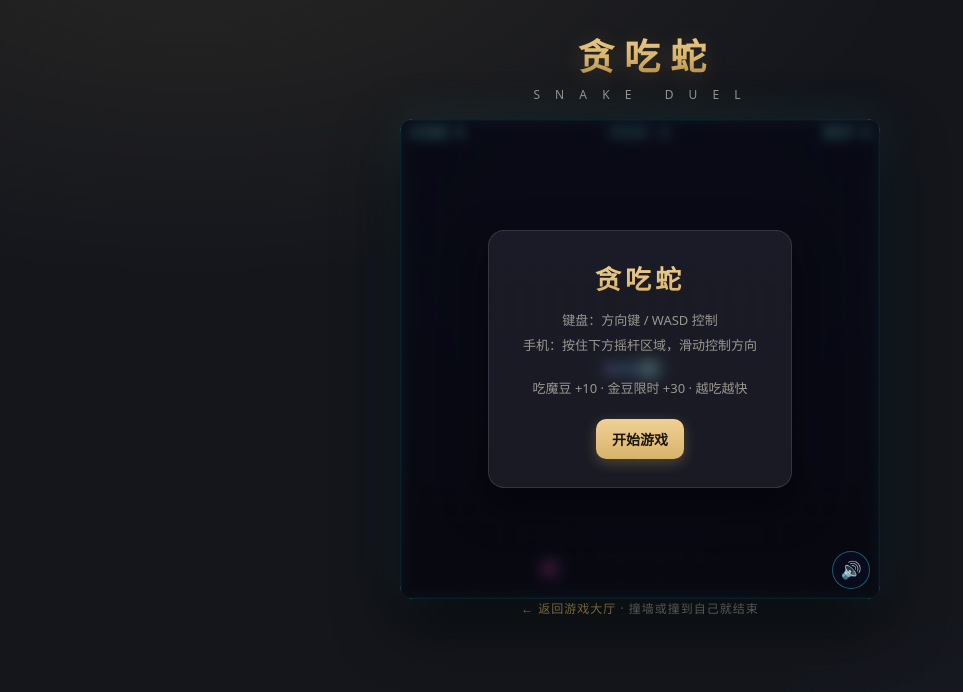
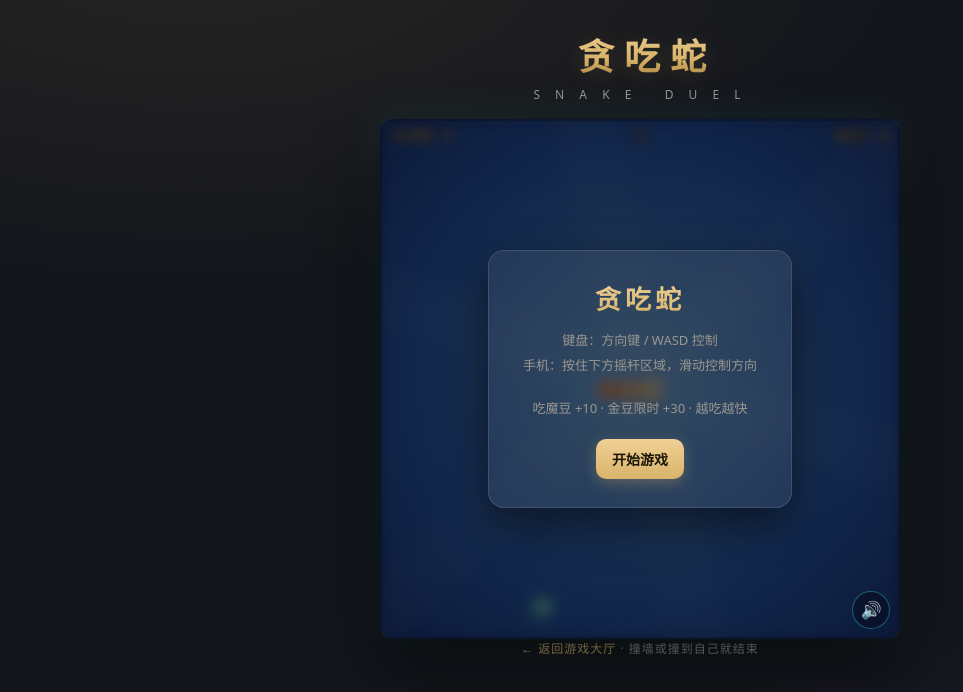
Before and after one commit to wms11011/gomoku, a website: page public/snake.html in a window 1280 px wide. Shown: the whole page, without its empty margins (0-963 px from the left). Drawn offline with Linux system fonts and the light colour scheme; animation ran at ten frames a second.

Commit message:
贪吃蛇三项修复：转向判定与移动方向比较（防边缘误撞）、画布JS自适应一屏放下、画风改为绝区零明亮果冻风

```diff
--- a/public/css/style.css
+++ b/public/css/style.css
@@ -601,8 +601,7 @@ body {
 
 #snake-board {
   display: block;
-  width: min(480px, calc(100vw - 40px));
-  height: auto;
+  margin: 0 auto;
   touch-action: none;
 }
 
@@ -693,12 +692,6 @@ body {
   .snake-header h1 { font-size: 26px; letter-spacing: 6px; }
   .snake-header { margin-bottom: 8px; }
   .snake-header .subtitle { display: none; }
-  #snake-board {
-    width: auto;
-    height: calc(100dvh - 380px);
-    min-height: 280px;
-    max-width: calc(100vw - 24px);
-  }
   #joystick-zone { height: 170px; }
   .snake-hint { display: none; }
 }
@@ -706,17 +699,19 @@ body {
 /* 大厅贪吃蛇图标 */
 .snake-icon span {
   position: absolute;
-  width: 22px; height: 22px;
-  border-radius: 50%;
-  background: radial-gradient(circle at 35% 30%, #b8fbff, #37f3ff 60%, #0f7a9c);
-  box-shadow: 0 0 12px rgba(55, 243, 255, 0.8);
+  width: 24px; height: 24px;
+  border-radius: 30%;
+  background: linear-gradient(180deg, #ffcf6e, #ff913d 60%, #e0552b);
+  box-shadow: inset 0 2px 2px rgba(255,255,255,0.5), 0 3px 6px rgba(0,0,0,0.4);
 }
-.snake-icon span:nth-child(1) { top: 22px; left: 22px; }
-.snake-icon span:nth-child(2) { top: 34px; left: 38px; background: radial-gradient(circle at 35% 30%, #8fd3ff, #2b6fe0 60%, #1e4694); }
-.snake-icon span:nth-child(3) { top: 50px; left: 54px; background: radial-gradient(circle at 35% 30%, #d0a8ff, #9b5de5 60%, #5c2e99); }
+.snake-icon span:nth-child(1) { top: 20px; left: 20px; }
+.snake-icon span:nth-child(2) { top: 36px; left: 38px; background: linear-gradient(180deg, #ffb154, #f5722a 60%, #c93f2e); }
+.snake-icon span:nth-child(3) { top: 52px; left: 56px; background: linear-gradient(180deg, #ff913d, #e0552b 60%, #a8321f); }
 .snake-icon span:nth-child(4) {
-  top: 26px; left: 56px;
-  width: 12px; height: 12px;
-  background: radial-gradient(circle at 35% 30%, #fff, #ff4fd8 60%, #7a1060);
-  box-shadow: 0 0 10px rgba(255, 79, 216, 0.9);
+  top: 24px; left: 58px;
+  width: 13px; height: 13px;
+  border-radius: 3px;
+  background: #4ff3d8;
+  border: 2px solid #fff;
+  box-shadow: 0 0 10px rgba(79, 243, 216, 0.9);
 }
--- a/public/js/snake/main.js
+++ b/public/js/snake/main.js
@@ -1,7 +1,8 @@
 /**
- * 贪吃蛇渲染与交互：绝区零「蛇对蛇」霓虹街机风。
- * 深青蓝夜空 + 霓虹网格 + 发光蛇身 + CRT 扫描线；
+ * 贪吃蛇渲染与交互：还原绝区零「蛇对蛇」画风 ——
+ * 明亮天蓝竞技场 + 橙色果冻方块蛇 + 像素纸屑粒子 + 街头潮流 UI。
  * 操控：虚拟模拟摇杆（浮动着点）+ 键盘方向键/WASD。
+ * 画布由 JS 按视口自适应，保证手机上一屏放下无需滚动。
  * 游戏逻辑全部在 js/snake/core.js。
  */
 (function () {
@@ -14,17 +15,18 @@
   const CELL = 28;
   const SIZE = GRID * CELL; // 672 逻辑像素
 
-  // ---------- 配色（霓虹） ----------
-  const NEON = {
-    bg0: '#0a0e24', bg1: '#05070f',
-    grid: 'rgba(64, 140, 255, 0.10)',
-    snakeHead: '#b8fbff',
-    snakeA: '#37f3ff',   // 头部亮青
-    snakeB: '#2b6fe0',   // 中段蓝
-    snakeC: '#9b5de5',   // 尾部紫
-    food: '#ff4fd8',     // 魔豆品红
-    bonus: '#ffd94f',    // 金豆
-    text: '#8ff6ff',
+  // ---------- 配色（绝区零风：明亮蓝场 + 橙果冻蛇） ----------
+  const COL = {
+    arena0: '#53b2ff',  // 场地中心亮蓝
+    arena1: '#2470e0',  // 中场蓝
+    arena2: '#0e3a92',  // 边缘深蓝
+    grid: 'rgba(255,255,255,.10)',
+    snakeHead: '#ffd97a',
+    snake: ['#ffcf6e', '#ffb154', '#ff913d', '#f5722a', '#e0552b', '#c93f2e'],
+    food: '#4ff3d8',
+    bonus: '#ffd94f',
+    hud: '#ffd94f',
+    confetti: ['#ffd94f', '#4ff3d8', '#ff4fd8', '#8fb8ff', '#ff9a3d', '#a6ff6e'],
   };
 
   // ---------- DOM ----------
@@ -46,7 +48,7 @@
   try { best = Number(localStorage.getItem('snake-best')) || 0; } catch { /* 忽略 */ }
 
   // ---------- 特效状态 ----------
-  let particles = [];   // {x,y,vx,vy,life,maxLife,color,size}
+  let particles = [];   // 方块纸屑 {x,y,vx,vy,rot,vr,life,maxLife,color,size}
   let floaters = [];    // {text,x,y,t,color}
   let shake = 0;
   let deathFlash = 0;
@@ -83,190 +85,215 @@
     start: () => [330, 440, 660].forEach((f, i) => tone(f, 0.09, i * 0.06, 'triangle', 0.08)),
   };
 
-  // ---------- 画布初始化 ----------
-  function setupCanvas() {
+  // ---------- 画布尺寸自适应（一屏放下） ----------
+  function isTouch() {
+    return 'ontouchstart' in window || navigator.maxTouchPoints > 0;
+  }
+
+  function fitCanvas() {
     const dpr = window.devicePixelRatio || 1;
     canvas.width = SIZE * dpr;
     canvas.height = SIZE * dpr;
     ctx.setTransform(dpr, 0, 0, dpr, 0, 0);
+
+    const header = document.querySelector('.snake-header');
+    const hint = document.querySelector('.snake-hint');
+    const used =
+      (header ? header.offsetHeight : 0) +
+      (isTouch() ? joyZone.offsetHeight + 14 : 0) +
+      (hint && getComputedStyle(hint).display !== 'none' ? hint.offsetHeight : 0) +
+      56; // body 上下 padding + 边距余量
+    const availH = window.innerHeight - used;
+    const size = Math.max(220, Math.min(520, window.innerWidth - 24, availH));
+    canvas.style.width = size + 'px';
+    canvas.style.height = size + 'px';
   }
+
+  window.addEventListener('resize', fitCanvas);
+  window.addEventListener('orientationchange', () => setTimeout(fitCanvas, 200));
 
   function cellCenter(c) {
     return { x: c.x * CELL + CELL / 2, y: c.y * CELL + CELL / 2 };
   }
 
-  // ---------- 背景 ----------
-  const dust = Array.from({ length: 30 }, (_, i) => ({
-    x: (i * 173.3) % SIZE, y: (i * 97.7) % SIZE,
-    r: 0.6 + (i % 3) * 0.5, speed: 6 + (i % 5) * 4,
-  }));
-
+  // ---------- 竞技场背景 ----------
   function drawBackground(t) {
-    const g = ctx.createLinearGradient(0, 0, 0, SIZE);
-    g.addColorStop(0, NEON.bg0);
-    g.addColorStop(1, NEON.bg1);
+    // 中心亮蓝的径向竞技场
+    const g = ctx.createRadialGradient(SIZE / 2, SIZE / 2, SIZE * 0.08, SIZE / 2, SIZE / 2, SIZE * 0.75);
+    g.addColorStop(0, COL.arena0);
+    g.addColorStop(0.55, COL.arena1);
+    g.addColorStop(1, COL.arena2);
     ctx.fillStyle = g;
     ctx.fillRect(0, 0, SIZE, SIZE);
 
-    // 漂浮尘埃
-    ctx.fillStyle = 'rgba(120,200,255,.16)';
-    for (const d of dust) {
-      const y = (d.y + t * d.speed / 1000) % SIZE;
-      ctx.beginPath();
-      ctx.arc(d.x, y, d.r, 0, Math.PI * 2);
-      ctx.fill();
+    // 慢速旋转的光带（速度感）
+    ctx.save();
+    ctx.translate(SIZE / 2, SIZE / 2);
+    ctx.rotate(t / 6000);
+    ctx.fillStyle = 'rgba(255,255,255,.045)';
+    for (let i = 0; i < 3; i++) {
+      ctx.rotate((Math.PI * 2) / 3);
+      ctx.fillRect(-SIZE * 0.06, -SIZE, SIZE * 0.12, SIZE * 2);
     }
+    ctx.restore();
 
-    // 霓虹网格
-    ctx.strokeStyle = NEON.grid;
+    // 浅色网格
+    ctx.strokeStyle = COL.grid;
     ctx.lineWidth = 1;
     for (let i = 1; i < GRID; i++) {
       ctx.beginPath(); ctx.moveTo(i * CELL, 0); ctx.lineTo(i * CELL, SIZE); ctx.stroke();
       ctx.beginPath(); ctx.moveTo(0, i * CELL); ctx.lineTo(SIZE, i * CELL); ctx.stroke();
     }
-
-    // 四角暗角
-    const v = ctx.createRadialGradient(SIZE / 2, SIZE / 2, SIZE * 0.35, SIZE / 2, SIZE / 2, SIZE * 0.75);
-    v.addColorStop(0, 'rgba(0,0,0,0)');
-    v.addColorStop(1, 'rgba(0,0,0,0.42)');
-    ctx.fillStyle = v;
-    ctx.fillRect(0, 0, SIZE, SIZE);
   }
 
-  function drawScanlines() {
-    ctx.fillStyle = 'rgba(0,0,0,0.06)';
-    for (let y = 0; y < SIZE; y += 4) ctx.fillRect(0, y, SIZE, 1.5);
+  // ---------- 果冻方块（伪 3D 圆角立方体） ----------
+  function roundRect(c, x, y, w, h, r) {
+    c.beginPath();
+    c.moveTo(x + r, y);
+    c.arcTo(x + w, y, x + w, y + h, r);
+    c.arcTo(x + w, y + h, x, y + h, r);
+    c.arcTo(x, y + h, x, y, r);
+    c.arcTo(x, y, x + w, y, r);
+    c.closePath();
   }
 
-  // ---------- 食物 ----------
+  function drawJelly(px, py, size, color, opts = {}) {
+    const pad = size * 0.06;
+    const x = px + pad, y = py + pad, s = size - pad * 2;
+    const r = s * 0.32;
+    ctx.save();
+    if (opts.alpha !== undefined) ctx.globalAlpha = opts.alpha;
+    if (opts.glow) { ctx.shadowColor = color; ctx.shadowBlur = size * 0.4; }
+
+    // 主体渐变（上亮下暗）
+    roundRect(ctx, x, y, s, s, r);
+    const g = ctx.createLinearGradient(x, y, x, y + s);
+    g.addColorStop(0, opts.light || '#ffffff55');
+    g.addColorStop(0.18, color);
+    g.addColorStop(1, opts.dark || 'rgba(0,0,0,.25)');
+    ctx.fillStyle = color;
+    ctx.fill();
+    ctx.shadowBlur = 0;
+
+    // 顶部果冻高光
+    roundRect(ctx, x + s * 0.16, y + s * 0.10, s * 0.68, s * 0.38, r * 0.6);
+    const gloss = ctx.createLinearGradient(x, y, x, y + s * 0.48);
+    gloss.addColorStop(0, 'rgba(255,255,255,.5)');
+    gloss.addColorStop(1, 'rgba(255,255,255,0)');
+    ctx.fillStyle = gloss;
+    ctx.fill();
+
+    ctx.restore();
+  }
+
+  // ---------- 食物（像素魔豆） ----------
   function drawFood(t) {
     if (state.food) {
       const { x, y } = cellCenter(state.food);
-      const pulse = 1 + Math.sin(t / 200) * 0.12;
-      const r = CELL * 0.30 * pulse;
+      const bob = Math.sin(t / 260) * 2.5;
+      const s = CELL * 0.52;
       ctx.save();
-      ctx.shadowColor = NEON.food;
-      ctx.shadowBlur = 18;
-      const g = ctx.createRadialGradient(x - r * 0.3, y - r * 0.3, r * 0.1, x, y, r);
-      g.addColorStop(0, '#ffffff');
-      g.addColorStop(0.35, NEON.food);
-      g.addColorStop(1, '#7a1060');
-      ctx.fillStyle = g;
-      ctx.beginPath();
-      ctx.arc(x, y, r, 0, Math.PI * 2);
-      ctx.fill();
-      // 脉动光环
-      ctx.globalAlpha = 0.5 + Math.sin(t / 200) * 0.3;
-      ctx.strokeStyle = NEON.food;
-      ctx.lineWidth = 2;
-      ctx.beginPath();
-      ctx.arc(x, y, r + 5 + Math.sin(t / 200) * 3, 0, Math.PI * 2);
-      ctx.stroke();
+      ctx.shadowColor = COL.food;
+      ctx.shadowBlur = 16;
+      // 白边像素方块
+      ctx.fillStyle = '#ffffff';
+      ctx.fillRect(x - s / 2 - 2, y - s / 2 - 2 + bob, s + 4, s + 4);
+      ctx.fillStyle = COL.food;
+      ctx.fillRect(x - s / 2, y - s / 2 + bob, s, s);
+      // 高光点
+      ctx.fillStyle = 'rgba(255,255,255,.85)';
+      ctx.fillRect(x - s / 4, y - s / 4 + bob, s / 3, s / 3);
       ctx.restore();
     }
 
     if (state.bonus) {
       const { x, y } = cellCenter(state.bonus);
-      const blink = state.bonus.ttl < 12 ? (Math.sin(t / 80) > 0 ? 1 : 0.25) : 1;
-      const r = CELL * 0.34;
+      const blink = state.bonus.ttl < 12 ? (Math.sin(t / 80) > 0 ? 1 : 0.3) : 1;
+      const bob = Math.sin(t / 200) * 3;
+      const s = CELL * 0.6;
       ctx.save();
       ctx.globalAlpha = blink;
-      ctx.shadowColor = NEON.bonus;
-      ctx.shadowBlur = 22;
-      const g = ctx.createRadialGradient(x - r * 0.3, y - r * 0.3, r * 0.1, x, y, r);
-      g.addColorStop(0, '#fffbe0');
-      g.addColorStop(0.4, NEON.bonus);
-      g.addColorStop(1, '#8a6a10');
-      ctx.fillStyle = g;
-      ctx.beginPath();
-      ctx.arc(x, y, r, 0, Math.PI * 2);
-      ctx.fill();
+      ctx.shadowColor = COL.bonus;
+      ctx.shadowBlur = 20;
+      ctx.fillStyle = '#ffffff';
+      ctx.fillRect(x - s / 2 - 2, y - s / 2 - 2 + bob, s + 4, s + 4);
+      ctx.fillStyle = COL.bonus;
+      ctx.fillRect(x - s / 2, y - s / 2 + bob, s, s);
+      ctx.fillStyle = 'rgba(255,255,255,.9)';
+      ctx.fillRect(x - s / 4, y - s / 4 + bob, s / 3, s / 3);
       // 剩余时间环
       ctx.shadowBlur = 0;
-      ctx.strokeStyle = 'rgba(255,240,180,.9)';
+      ctx.strokeStyle = 'rgba(255,255,255,.9)';
       ctx.lineWidth = 2.5;
       ctx.beginPath();
-      ctx.arc(x, y, r + 6, -Math.PI / 2, -Math.PI / 2 + Math.PI * 2 * (state.bonus.ttl / Core.BONUS_TTL));
+      ctx.arc(x, y + bob, s * 0.85, -Math.PI / 2, -Math.PI / 2 + Math.PI * 2 * (state.bonus.ttl / Core.BONUS_TTL));
       ctx.stroke();
       ctx.restore();
     }
   }
 
-  // ---------- 蛇 ----------
-  function bodyColor(i, n) {
-    // 头青 → 中蓝 → 尾紫
-    const t = n <= 1 ? 0 : i / (n - 1);
-    const lerp = (a, b) => Math.round(a + (b - a) * t);
-    const c1 = [55, 243, 255], c2 = [43, 111, 224], c3 = [155, 93, 229];
-    const m = t < 0.5
-      ? [lerp(c1[0], c2[0], t * 2), lerp(c1[1], c2[1], t * 2), lerp(c1[2], c2[2], t * 2)]
-      : [lerp(c2[0], c3[0], (t - 0.5) * 2), lerp(c2[1], c3[1], (t - 0.5) * 2), lerp(c2[2], c3[2], (t - 0.5) * 2)];
-    return `rgb(${m[0]},${m[1]},${m[2]})`;
-  }
-
+  // ---------- 果冻蛇 ----------
   function drawSnake(t) {
     const n = state.snake.length;
     const pts = state.snake.map(cellCenter);
 
-    // 发光身体路径
+    // 连接底线（让相邻节连起来）
     ctx.save();
     ctx.lineCap = 'round';
     ctx.lineJoin = 'round';
-    ctx.shadowColor = NEON.snakeA;
-    ctx.shadowBlur = 16;
-    ctx.strokeStyle = 'rgba(55,243,255,.35)';
-    ctx.lineWidth = CELL * 0.72;
+    ctx.strokeStyle = COL.snake[Math.min(3, COL.snake.length - 1)];
+    ctx.globalAlpha = 0.65;
+    ctx.lineWidth = CELL * 0.6;
     ctx.beginPath();
     ctx.moveTo(pts[0].x, pts[0].y);
     for (let i = 1; i < pts.length; i++) ctx.lineTo(pts[i].x, pts[i].y);
     ctx.stroke();
     ctx.restore();
 
-    // 逐节身体（渐变色，向尾部微缩）
+    // 逐节果冻方块（头→尾颜色渐变、微缩）
     for (let i = n - 1; i >= 1; i--) {
       const p = pts[i];
-      const r = CELL * 0.34 * (1 - 0.25 * (i / n));
-      ctx.fillStyle = bodyColor(i, n);
-      ctx.beginPath();
-      ctx.arc(p.x, p.y, r, 0, Math.PI * 2);
-      ctx.fill();
+      const shrink = 1 - 0.3 * (i / Math.max(8, n));
+      const size = CELL * 0.94 * shrink;
+      const ci = Math.min(Math.floor(i / Math.max(1, n / COL.snake.length)), COL.snake.length - 1);
+      drawJelly(p.x - size / 2, p.y - size / 2, size, COL.snake[ci], { glow: i < 4 });
     }
 
-    // 头部
+    // 头部（更大更亮）
     const head = pts[0];
+    const hs = CELL * 1.06;
+    drawJelly(head.x - hs / 2, head.y - hs / 2, hs, COL.snakeHead, { glow: true, dark: '#e8a13c' });
+
+    // 卡通大眼睛（白色椭圆 + 黑瞳孔，按朝向排布）
     const d = state.dir;
-    ctx.save();
-    ctx.shadowColor = NEON.snakeHead;
-    ctx.shadowBlur = 20;
-    const hg = ctx.createRadialGradient(head.x - 4, head.y - 4, 2, head.x, head.y, CELL * 0.46);
-    hg.addColorStop(0, '#ffffff');
-    hg.addColorStop(0.5, NEON.snakeHead);
-    hg.addColorStop(1, NEON.snakeA);
-    ctx.fillStyle = hg;
-    ctx.beginPath();
-    ctx.arc(head.x, head.y, CELL * 0.44, 0, Math.PI * 2);
-    ctx.fill();
-    ctx.restore();
-
-    // 眼睛（按朝向偏移）
-    const ex = d.y !== 0 ? CELL * 0.17 : 0;   // 垂直移动时眼睛横向排布
-    const ey = d.x !== 0 ? CELL * 0.17 : 0;
-    const fx = d.x * CELL * 0.10, fy = d.y * CELL * 0.10;
-    ctx.fillStyle = '#0a1030';
+    const along = CELL * 0.16;   // 朝前偏移
+    const apart = CELL * 0.20;   // 两眼间距
+    const ex = d.y !== 0 ? apart : 0;
+    const ey = d.x !== 0 ? apart : 0;
     for (const s of [-1, 1]) {
+      const cx = head.x + d.x * along + ex * s;
+      const cy = head.y + d.y * along + ey * s;
+      ctx.save();
+      ctx.fillStyle = '#ffffff';
       ctx.beginPath();
-      ctx.arc(head.x + fx + ex * s, head.y + fy + ey * s, CELL * 0.075, 0, Math.PI * 2);
+      ctx.ellipse(cx, cy, CELL * 0.13, CELL * 0.17, d.y !== 0 ? 0 : Math.PI / 2, 0, Math.PI * 2);
       ctx.fill();
+      ctx.fillStyle = '#1c2233';
+      ctx.beginPath();
+      ctx.arc(cx + d.x * CELL * 0.05, cy + d.y * CELL * 0.05, CELL * 0.06, 0, Math.PI * 2);
+      ctx.fill();
+      ctx.restore();
     }
 
     // 偶尔吐信子
     if (Math.sin(t / 600) > 0.92) {
       ctx.strokeStyle = '#ff5a5a';
-      ctx.lineWidth = 2;
-      const tx = head.x + d.x * CELL * 0.5, ty = head.y + d.y * CELL * 0.5;
-      const px = d.y !== 0 ? 3 : 0, py = d.x !== 0 ? 3 : 0;
+      ctx.lineWidth = 2.5;
+      ctx.lineCap = 'round';
+      const tx = head.x + d.x * CELL * 0.62, ty = head.y + d.y * CELL * 0.62;
+      const px = d.y !== 0 ? 3.5 : 0, py = d.x !== 0 ? 3.5 : 0;
       ctx.beginPath();
-      ctx.moveTo(head.x + d.x * CELL * 0.36, head.y + d.y * CELL * 0.36);
+      ctx.moveTo(head.x + d.x * CELL * 0.45, head.y + d.y * CELL * 0.45);
       ctx.lineTo(tx, ty);
       ctx.moveTo(tx, ty); ctx.lineTo(tx + d.x * 5 - px, ty + d.y * 5 - py);
       ctx.moveTo(tx, ty); ctx.lineTo(tx + d.x * 5 + px, ty + d.y * 5 + py);
@@ -275,19 +302,21 @@
   }
 
   // ---------- 特效 ----------
-  function spawnEatFx(cell, color, score) {
+  function spawnEatFx(cell, score) {
     const { x, y } = cellCenter(cell);
-    for (let i = 0; i < 16; i++) {
+    for (let i = 0; i < 14; i++) {
       const a = Math.random() * Math.PI * 2;
       const sp = 1.5 + Math.random() * 3.5;
       particles.push({
         x, y,
-        vx: Math.cos(a) * sp, vy: Math.sin(a) * sp,
-        life: 0, maxLife: 30 + Math.random() * 15,
-        color, size: 2 + Math.random() * 3,
+        vx: Math.cos(a) * sp, vy: Math.sin(a) * sp - 1,
+        rot: Math.random() * Math.PI, vr: (Math.random() - 0.5) * 0.3,
+        life: 0, maxLife: 32 + Math.random() * 16,
+        color: COL.confetti[(Math.random() * COL.confetti.length) | 0],
+        size: 3 + Math.random() * 4,
       });
     }
-    floaters.push({ text: `+${score}`, x, y: y - 8, t: 0, color });
+    floaters.push({ text: `+${score}`, x, y: y - 10, t: 0, color: score >= 30 ? COL.bonus : '#ffffff' });
   }
 
   function drawFx() {
@@ -295,14 +324,18 @@
       const p = particles[i];
       p.life++;
       p.x += p.vx; p.y += p.vy;
-      p.vx *= 0.96; p.vy *= 0.96;
+      p.vy += 0.15;
+      p.rot += p.vr;
       const a = 1 - p.life / p.maxLife;
       if (a <= 0) { particles.splice(i, 1); continue; }
+      ctx.save();
       ctx.globalAlpha = a;
+      ctx.translate(p.x, p.y);
+      ctx.rotate(p.rot);
       ctx.fillStyle = p.color;
-      ctx.fillRect(p.x - p.size / 2, p.y - p.size / 2, p.size, p.size);
+      ctx.fillRect(-p.size / 2, -p.size / 2, p.size, p.size);
+      ctx.restore();
     }
-    ctx.globalAlpha = 1;
 
     ctx.textAlign = 'center';
     for (let i = floaters.length - 1; i >= 0; i--) {
@@ -310,33 +343,36 @@
       f.t++;
       const a = 1 - f.t / 50;
       if (a <= 0) { floaters.splice(i, 1); continue; }
+      ctx.save();
       ctx.globalAlpha = a;
-      ctx.font = 'bold 20px "SF Mono", Consolas, monospace';
+      ctx.font = 'bold 22px "SF Mono", Consolas, monospace';
+      ctx.lineWidth = 4;
+      ctx.strokeStyle = 'rgba(20,30,70,.9)';
+      ctx.strokeText(f.text, f.x, f.y - f.t * 0.9);
       ctx.fillStyle = f.color;
-      ctx.shadowColor = f.color;
-      ctx.shadowBlur = 10;
       ctx.fillText(f.text, f.x, f.y - f.t * 0.9);
-      ctx.shadowBlur = 0;
+      ctx.restore();
     }
-    ctx.globalAlpha = 1;
   }
 
-  // ---------- HUD ----------
+  // ---------- HUD（橙黄像素风大字） ----------
+  function hudText(text, x, y, align) {
+    ctx.font = 'bold 19px "SF Mono", Consolas, monospace';
+    ctx.textAlign = align;
+    ctx.lineWidth = 4;
+    ctx.strokeStyle = 'rgba(20,30,70,.85)';
+    ctx.strokeText(text, x, y);
+    ctx.fillStyle = COL.hud;
+    ctx.fillText(text, x, y);
+  }
+
   function drawHud() {
+    hudText(`SCORE ${state.score}`, 14, 28, 'left');
+    hudText(`BEST ${Math.max(best, state.score)}`, SIZE - 14, 28, 'right');
+    const spd = Math.floor(state.eaten / 5) + 1;
     ctx.save();
-    ctx.font = 'bold 18px "SF Mono", Consolas, monospace';
-    ctx.textAlign = 'left';
-    ctx.fillStyle = NEON.text;
-    ctx.shadowColor = NEON.snakeA;
-    ctx.shadowBlur = 8;
-    ctx.fillText(`SCORE ${state.score}`, 14, 26);
-    ctx.textAlign = 'right';
-    ctx.fillText(`BEST ${Math.max(best, state.score)}`, SIZE - 14, 26);
-    // 速度档
-    const spd = Math.floor(state.eaten / 5) + 1;
-    ctx.textAlign = 'center';
-    ctx.globalAlpha = 0.7;
-    ctx.fillText(`SPEED ×${spd}`, SIZE / 2, 26);
+    ctx.globalAlpha = 0.85;
+    hudText(`×${spd}`, SIZE / 2, 28, 'center');
     ctx.restore();
   }
 
@@ -352,18 +388,15 @@
     drawSnake(t);
     drawFx();
     drawHud();
-    drawScanlines();
     if (deathFlash > 0) {
-      ctx.fillStyle = `rgba(255,40,70,${deathFlash / 20 * 0.35})`;
+      ctx.fillStyle = `rgba(255,60,60,${deathFlash / 20 * 0.3})`;
       ctx.fillRect(0, 0, SIZE, SIZE);
       deathFlash--;
     }
-    // 霓虹边框
-    ctx.strokeStyle = 'rgba(55,243,255,.55)';
-    ctx.lineWidth = 2;
-    ctx.shadowColor = NEON.snakeA;
-    ctx.shadowBlur = 12;
-    ctx.strokeRect(1, 1, SIZE - 2, SIZE - 2);
+    // 深色相框
+    ctx.strokeStyle = '#0a1c4a';
+    ctx.lineWidth = 6;
+    ctx.strokeRect(0, 0, SIZE, SIZE);
     ctx.restore();
   }
 
@@ -414,16 +447,12 @@
         acc -= interval;
         const prevScore = state.score;
         const prevLen = state.snake.length;
-        const ateFood = state.food;
-        const ateBonus = state.bonus;
         Core.step(state);
         if (state.snake.length > prevLen) {
-          // 吃到了：在刚吃的位置爆粒子（新头位置即原食物位置）
           const gained = state.score - prevScore;
-          if (gained === Core.FOOD_SCORE) { spawnEatFx(state.snake[0], NEON.food, gained); sfx.eat(); }
-          else { spawnEatFx(state.snake[0], NEON.bonus, gained); sfx.bonus(); }
+          spawnEatFx(state.snake[0], gained);
+          if (gained >= 30) sfx.bonus(); else sfx.eat();
         }
-        void ateFood; void ateBonus;
       }
       if (!state.alive && wasAlive) { wasAlive = false; onDeath(); }
     }
@@ -448,13 +477,9 @@
   });
 
   // ---------- 虚拟模拟摇杆（浮动着点） ----------
-  const JOY_RADIUS = 46;   // 摇杆头最大偏移
-  const DEAD_ZONE = 12;    // 死区
+  const JOY_RADIUS = 46;
+  const DEAD_ZONE = 12;
   let joy = null;
-
-  function isTouch() {
-    return 'ontouchstart' in window || navigator.maxTouchPoints > 0;
-  }
 
   function showJoystick(x, y) {
     const zr = joyZone.getBoundingClientRect();
@@ -472,7 +497,6 @@
     joyKnob.style.transform = `translate(calc(-50% + ${nx * clamped}px), calc(-50% + ${ny * clamped}px))`;
 
     if (len > DEAD_ZONE && playing && state.alive) {
-      // 主轴吸附：模拟手柄十字方向
       if (Math.abs(dx) > Math.abs(dy)) {
         if (Core.setDir(state, dx > 0 ? 1 : -1, 0)) sfx.turn();
         joyArrow.style.transform = `translate(-50%,-50%) rotate(${dx > 0 ? 90 : -90}deg)`;
@@ -521,14 +545,10 @@
     $('btn-mute').textContent = muted ? '🔇' : '🔊';
   });
 
-  // 页面切后台自动暂停展示（ snake 无暂停态，直接结束当前回合提示 )
   document.addEventListener('visibilitychange', () => {
-    if (document.hidden && playing && state.alive) {
-      // 不断线重开，仅提示；蛇局无暂停，避免后台死亡：直接冻结 acc
-      acc = 0;
-    }
+    if (document.hidden) acc = 0;
   });
 
-  setupCanvas();
+  fitCanvas();
   requestAnimationFrame((t) => { lastTime = t; loop(t); });
 })();
```
Also changed, not shown: public/js/snake/core.js (+8 -3 lines), test/snake-core.test.js (+25 -0 lines).
